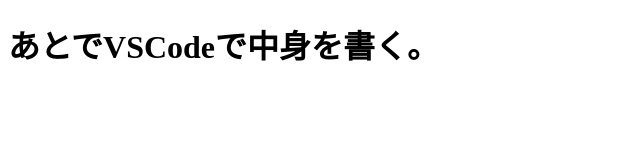
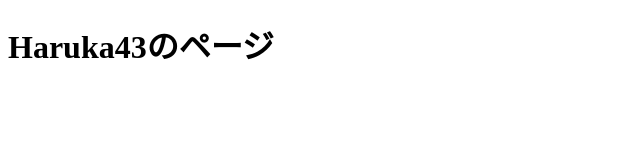
Before and after one commit to Haruka43/Haruka43.github.io, a plain HTML site: page index.html in a window 1280 px wide. Shown: the whole page, without its empty margins (0-640 px from the left). Drawn offline with Linux system fonts and the light colour scheme.

Commit message:
h1要素の中身を書き換えた

```diff
--- a/index.html
+++ b/index.html
@@ -6,6 +6,6 @@
     <title>Document</title>
   </head>
   <body>
-    <h1>あとでVSCodeで中身を書く。</h1>
+    <h1>Haruka43のページ</h1>
   </body>
 </html>
```
